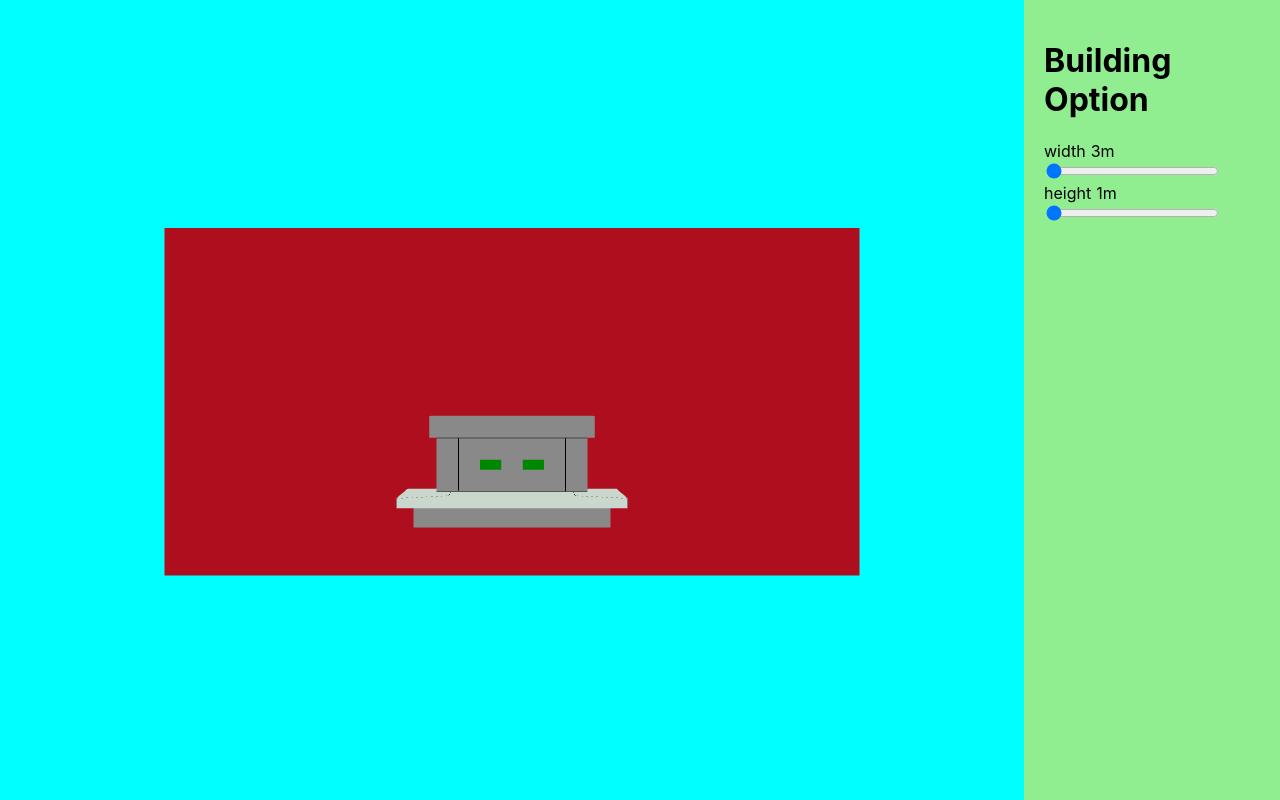
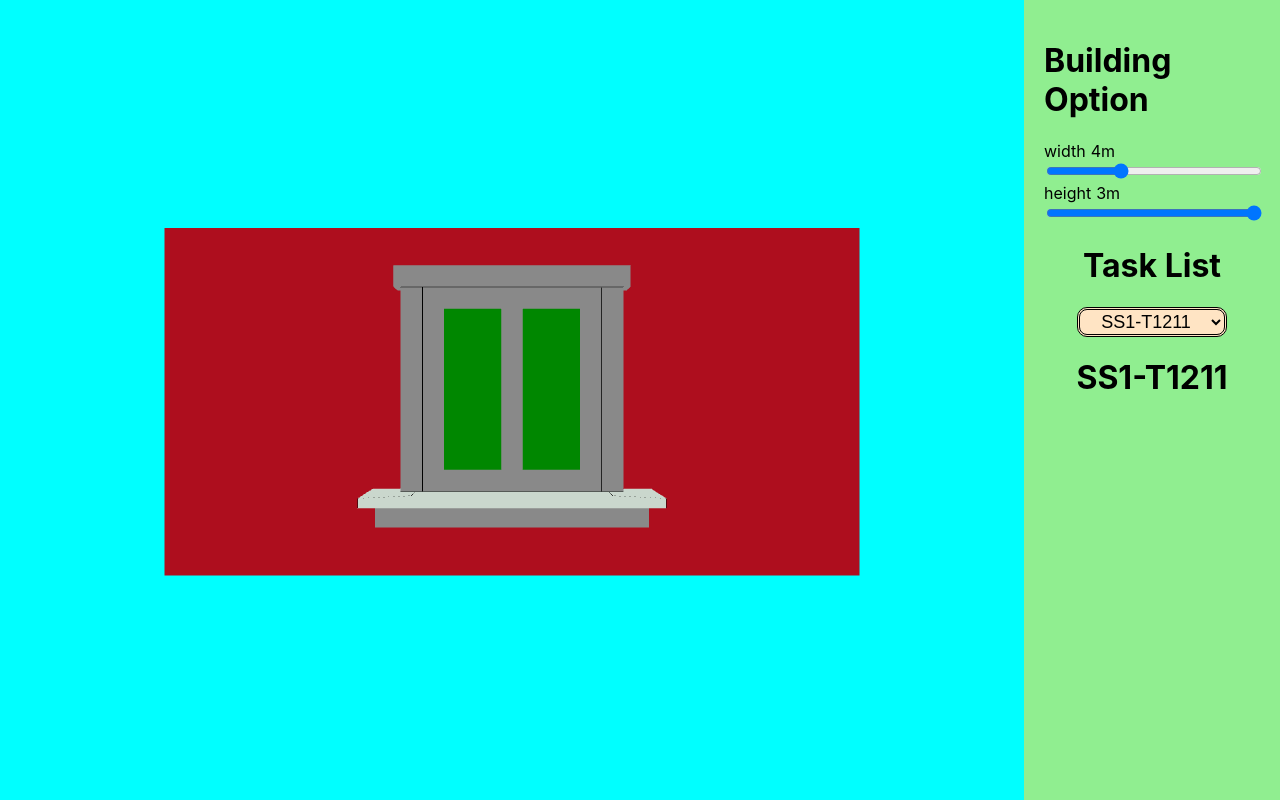
Before and after one commit to dev-procaptain/Training_task, a React (Create React App) app: page / in a window 1280 px wide. Built offline with nearby package versions, Linux system fonts and the light colour scheme.

Commit message:
discover:Error creating WebGL context

```diff
--- a/src/components/Building/Window/index.jsx
+++ b/src/components/Building/Window/index.jsx
@@ -3,38 +3,38 @@ import {extrudeSetting} from '../../../utils/Function';
 import {useMemo} from 'react';
 import {useStore} from '../../../store';
 
-const WindowModel = () => {
+const WindowModel=() => {
 
-	const {sizeInfo, changeSize} = useStore();
-	const scaleX = 20;
-	const scaleY = 21;
-	const trimWidth = 0.3;
-	const width = sizeInfo['width'];
-	const height = sizeInfo['height'];
-	const gap = 0.1;
-	const trimThk = trimWidth * scaleX;
-	const offset = trimWidth * 1.5 * scaleX;
+	const {sizeInfo}=useStore();
+	const scaleX=20;
+	const scaleY=21;
+	const width=sizeInfo['SS1-T1211'][0];
+	const height=sizeInfo['SS1-T1211'][1];
+	const trimWidth=0.3;
+	const gap=0.1;
+	const trimThk=trimWidth*scaleX;
+	const offset=trimWidth*1.5*scaleX;
 
-	const outTrimModel = useMemo(() => {
+	const outTrimModel=useMemo(() => {
 
-		const topTrimShapeWidth = width * scaleX - offset * 2 + 4;
-		const topTrimShapeHeight = height * scaleY;
-		const topTrimShape = new THREE.Shape();
-		topTrimShape.moveTo(-topTrimShapeWidth / 2, topTrimShapeHeight);
-		topTrimShape.lineTo(-topTrimShapeWidth / 2, topTrimShapeHeight - trimThk);
-		topTrimShape.lineTo(topTrimShapeWidth / 2, topTrimShapeHeight - trimThk);
-		topTrimShape.lineTo(topTrimShapeWidth / 2, topTrimShapeHeight);
+		const topTrimShapeWidth=width*scaleX-offset*2+4;
+		const topTrimShapeHeight=height*scaleY;
+		const topTrimShape=new THREE.Shape();
+		topTrimShape.moveTo(-topTrimShapeWidth/2,topTrimShapeHeight);
+		topTrimShape.lineTo(-topTrimShapeWidth/2,topTrimShapeHeight-trimThk);
+		topTrimShape.lineTo(topTrimShapeWidth/2,topTrimShapeHeight-trimThk);
+		topTrimShape.lineTo(topTrimShapeWidth/2,topTrimShapeHeight);
 		topTrimShape.closePath();
 
-		const sideShape = [];
-		const sideTrimShapeWidth = width * scaleX / 2 - offset;
-		const sideTrimShapeHeight = height * scaleY - trimThk - gap;
-		[-1, 1].forEach(dir => {
-			const sideTrimShape = new THREE.Shape();
-			sideTrimShape.moveTo(dir * sideTrimShapeWidth, gap);
-			sideTrimShape.lineTo(dir * sideTrimShapeWidth, sideTrimShapeHeight);
-			sideTrimShape.lineTo(dir * (sideTrimShapeWidth - trimThk), sideTrimShapeHeight);
-			sideTrimShape.lineTo(dir * (sideTrimShapeWidth - trimThk), gap);
+		const sideShape=[];
+		const sideTrimShapeWidth=width*scaleX/2-offset;
+		const sideTrimShapeHeight=height*scaleY-trimThk-gap;
+		[-1,1].forEach(dir => {
+			const sideTrimShape=new THREE.Shape();
+			sideTrimShape.moveTo(dir*sideTrimShapeWidth,gap);
+			sideTrimShape.lineTo(dir*sideTrimShapeWidth,sideTrimShapeHeight);
+			sideTrimShape.lineTo(dir*(sideTrimShapeWidth-trimThk),sideTrimShapeHeight);
+			sideTrimShape.lineTo(dir*(sideTrimShapeWidth-trimThk),gap);
 			sideTrimShape.closePath();
 
 			sideShape.push(sideTrimShape);
@@ -44,37 +44,37 @@ const WindowModel = () => {
 			topTrimShape,
 			sideShape
 		};
-	}, [width, height])
+	},[width,height])
 
-	const gapModel = useMemo(() => {
+	const gapModel=useMemo(() => {
 
-		const gapTopShapeWidth = width * scaleX - offset * 2;
-		const gapTopShapeHeight = height * scaleY - trimThk;
-		const gapTopShape = new THREE.Shape();
-		gapTopShape.moveTo(-gapTopShapeWidth / 2, gapTopShapeHeight);
-		gapTopShape.lineTo(-gapTopShapeWidth / 2, gapTopShapeHeight - gap);
-		gapTopShape.lineTo(gapTopShapeWidth / 2, gapTopShapeHeight - gap);
-		gapTopShape.lineTo(gapTopShapeWidth / 2, gapTopShapeHeight);
+		const gapTopShapeWidth=width*scaleX-offset*2;
+		const gapTopShapeHeight=height*scaleY-trimThk;
+		const gapTopShape=new THREE.Shape();
+		gapTopShape.moveTo(-gapTopShapeWidth/2,gapTopShapeHeight);
+		gapTopShape.lineTo(-gapTopShapeWidth/2,gapTopShapeHeight-gap);
+		gapTopShape.lineTo(gapTopShapeWidth/2,gapTopShapeHeight-gap);
+		gapTopShape.lineTo(gapTopShapeWidth/2,gapTopShapeHeight);
 		gapTopShape.closePath();
 
-		const gapBottomShapeWidth = width * scaleX - offset * 2;
-		const gapBottomShape = new THREE.Shape();
-		gapBottomShape.moveTo(-gapBottomShapeWidth / 2, gapTopShapeHeight);
-		gapBottomShape.lineTo(-gapBottomShapeWidth / 2, gapTopShapeHeight - gap);
-		gapBottomShape.lineTo(gapBottomShapeWidth / 2, gapTopShapeHeight - gap);
-		gapBottomShape.lineTo(gapBottomShapeWidth / 2, gapTopShapeHeight);
+		const gapBottomShapeWidth=width*scaleX-offset*2;
+		const gapBottomShape=new THREE.Shape();
+		gapBottomShape.moveTo(-gapBottomShapeWidth/2,gapTopShapeHeight);
+		gapBottomShape.lineTo(-gapBottomShapeWidth/2,gapTopShapeHeight-gap);
+		gapBottomShape.lineTo(gapBottomShapeWidth/2,gapTopShapeHeight-gap);
+		gapBottomShape.lineTo(gapBottomShapeWidth/2,gapTopShapeHeight);
 		gapBottomShape.closePath();
 
-		const gapSideShapeWidth = width * scaleX - offset * 2 - trimThk * 2;
-		const gapSideShapeHeight = height * scaleY - trimThk - gap;
-		const gapSide = [];
+		const gapSideShapeWidth=width*scaleX-offset*2-trimThk*2;
+		const gapSideShapeHeight=height*scaleY-trimThk-gap;
+		const gapSide=[];
 
-		[-1, 1].forEach(dir => {
-			const gapSideShape = new THREE.Shape();
-			gapSideShape.moveTo(dir * gapSideShapeWidth / 2, gapSideShapeHeight);
-			gapSideShape.lineTo(dir * (gapSideShapeWidth / 2 - gap), gapSideShapeHeight);
-			gapSideShape.lineTo(dir * (gapSideShapeWidth / 2 - gap), gap);
-			gapSideShape.lineTo(dir * gapSideShapeWidth / 2, gap);
+		[-1,1].forEach(dir => {
+			const gapSideShape=new THREE.Shape();
+			gapSideShape.moveTo(dir*gapSideShapeWidth/2,gapSideShapeHeight);
+			gapSideShape.lineTo(dir*(gapSideShapeWidth/2-gap),gapSideShapeHeight);
+			gapSideShape.lineTo(dir*(gapSideShapeWidth/2-gap),gap);
+			gapSideShape.lineTo(dir*gapSideShapeWidth/2,gap);
 			gapSideShape.closePath();
 
 			gapSide.push(gapSideShape);
@@ -85,98 +85,98 @@ const WindowModel = () => {
 			gapBottomShape,
 			gapSide
 		};
-	}, [width, height])
+	},[width,height])
 
-	const inTrimModel = useMemo(() => {
-		const inTrimShapeWidth = width * scaleX - offset * 2 - gap * 2 - trimThk * 2;
-		const inTrimShapeHeight = height * scaleY - trimThk - gap;
-		const inTrimShape = new THREE.Shape();
-		inTrimShape.moveTo(-inTrimShapeWidth / 2, inTrimShapeHeight);
-		inTrimShape.lineTo(inTrimShapeWidth / 2, inTrimShapeHeight);
-		inTrimShape.lineTo(inTrimShapeWidth / 2, gap);
-		inTrimShape.lineTo(-inTrimShapeWidth / 2, gap);
+	const inTrimModel=useMemo(() => {
+		const inTrimShapeWidth=width*scaleX-offset*2-gap*2-trimThk*2;
+		const inTrimShapeHeight=height*scaleY-trimThk-gap;
+		const inTrimShape=new THREE.Shape();
+		inTrimShape.moveTo(-inTrimShapeWidth/2,inTrimShapeHeight);
+		inTrimShape.lineTo(inTrimShapeWidth/2,inTrimShapeHeight);
+		inTrimShape.lineTo(inTrimShapeWidth/2,gap);
+		inTrimShape.lineTo(-inTrimShapeWidth/2,gap);
 		inTrimShape.closePath();
 
-		[-1, 1].forEach(dir => {
-			const inTrimCutShape = new THREE.Shape();
-				inTrimCutShape.moveTo(dir * (inTrimShapeWidth / 2 - trimThk), inTrimShapeHeight - trimThk);
-				inTrimCutShape.lineTo(dir * trimThk / 2, inTrimShapeHeight - trimThk);
-				inTrimCutShape.lineTo(dir * trimThk / 2, gap + trimThk);
-				inTrimCutShape.lineTo(dir * (inTrimShapeWidth / 2 - trimThk), gap + trimThk);
-				inTrimCutShape.closePath();
+		[-1,1].forEach(dir => {
+			const inTrimCutShape=new THREE.Shape();
+			inTrimCutShape.moveTo(dir*(inTrimShapeWidth/2-trimThk),inTrimShapeHeight-trimThk);
+			inTrimCutShape.lineTo(dir*trimThk/2,inTrimShapeHeight-trimThk);
+			inTrimCutShape.lineTo(dir*trimThk/2,gap+trimThk);
+			inTrimCutShape.lineTo(dir*(inTrimShapeWidth/2-trimThk),gap+trimThk);
+			inTrimCutShape.closePath();
 
-				inTrimShape.holes.push(inTrimCutShape);
+			inTrimShape.holes.push(inTrimCutShape);
 		})
 
 		return {
 			inTrimShape
 		}
-	}, [width, height])
+	},[width,height])
 
-	const panelModel = useMemo(() => {
-		const panelShapeWidth = width * scaleX - offset * 2 - gap * 2 - trimThk * 2;
-		const panelShapHeight = height * scaleY - trimThk - gap;
-		const panelShapeModel = [];
-		[-1, 1].forEach(dir => {
-			const panelShape = new THREE.Shape();
-				panelShape.moveTo(dir * (panelShapeWidth / 2 - trimThk), panelShapHeight - trimThk);
-				panelShape.lineTo(dir * trimThk / 2, panelShapHeight - trimThk);
-				panelShape.lineTo(dir * trimThk / 2, gap + trimThk);
-				panelShape.lineTo(dir * (panelShapeWidth / 2 - trimThk), gap + trimThk);
-				panelShape.closePath();
+	const panelModel=useMemo(() => {
+		const panelShapeWidth=width*scaleX-offset*2-gap*2-trimThk*2;
+		const panelShapHeight=height*scaleY-trimThk-gap;
+		const panelShapeModel=[];
+		[-1,1].forEach(dir => {
+			const panelShape=new THREE.Shape();
+			panelShape.moveTo(dir*(panelShapeWidth/2-trimThk),panelShapHeight-trimThk);
+			panelShape.lineTo(dir*trimThk/2,panelShapHeight-trimThk);
+			panelShape.lineTo(dir*trimThk/2,gap+trimThk);
+			panelShape.lineTo(dir*(panelShapeWidth/2-trimThk),gap+trimThk);
+			panelShape.closePath();
 
-				panelShapeModel.push(panelShape);
-			})
+			panelShapeModel.push(panelShape);
+		})
 		return {
 			panelShapeModel
 		}
-	}, [width, height])
+	},[width,height])
 
-	const BottomModel = useMemo(() => {
-		const bottomModelWidth = width * scaleX;
-		const bottomModelHeight = trimThk * 1.5;
+	const BottomModel=useMemo(() => {
+		const bottomModelWidth=width*scaleX;
+		const bottomModelHeight=trimThk*1.5;
 
-		const bottomModelShape = new THREE.Shape();
-		bottomModelShape.moveTo(-bottomModelWidth / 2, 0);
-		bottomModelShape.lineTo(bottomModelWidth / 2, 0);
-		bottomModelShape.lineTo(bottomModelWidth / 2, -bottomModelHeight);
-		bottomModelShape.lineTo(-bottomModelWidth / 2, -bottomModelHeight);
+		const bottomModelShape=new THREE.Shape();
+		bottomModelShape.moveTo(-bottomModelWidth/2,0);
+		bottomModelShape.lineTo(bottomModelWidth/2,0);
+		bottomModelShape.lineTo(bottomModelWidth/2,-bottomModelHeight);
+		bottomModelShape.lineTo(-bottomModelWidth/2,-bottomModelHeight);
 		bottomModelShape.closePath();
 
-		const bottomSide = [];
-		[-1, 1].forEach(dir => {
-			const bottomSideShape = new THREE.Shape();
-			bottomSideShape.moveTo(dir * bottomModelWidth / 2, 0);
-			bottomSideShape.lineTo(dir * bottomModelWidth / 2, bottomModelHeight + trimThk - gap);
-			bottomSideShape.lineTo(dir * (bottomModelWidth / 2 - offset - trimThk / 3 * 2), (bottomModelHeight + trimThk - gap) / 4 * 3);
-			bottomSideShape.lineTo(dir * (bottomModelWidth / 2 - offset - trimThk / 3 * 2), 0);
+		const bottomSide=[];
+		[-1,1].forEach(dir => {
+			const bottomSideShape=new THREE.Shape();
+			bottomSideShape.moveTo(dir*bottomModelWidth/2,0);
+			bottomSideShape.lineTo(dir*bottomModelWidth/2,bottomModelHeight+trimThk-gap);
+			bottomSideShape.lineTo(dir*(bottomModelWidth/2-offset-trimThk/3*2),(bottomModelHeight+trimThk-gap)/4*3);
+			bottomSideShape.lineTo(dir*(bottomModelWidth/2-offset-trimThk/3*2),0);
 			bottomSideShape.closePath();
 
 			bottomSide.push(bottomSideShape);
 		})
 
-		const bottomGap = [];
-		[-1, 1].forEach(dir => {
-			const bottomGapShape = new THREE.Shape();
-			bottomGapShape.moveTo(dir * bottomModelWidth / 2, bottomModelHeight + trimThk);
-			bottomGapShape.lineTo(dir * bottomModelWidth / 2, bottomModelHeight + trimThk - gap);
-			bottomGapShape.lineTo(dir * (bottomModelWidth / 2 - offset - trimThk / 3 * 2), (bottomModelHeight + trimThk - gap) / 4 * 3);
-			bottomGapShape.lineTo(dir * (bottomModelWidth / 2 - offset - trimThk / 3 * 2), 0);
-			bottomGapShape.lineTo(dir * (bottomModelWidth / 2 - offset - trimThk / 3 * 2 - gap), 0);
-			bottomGapShape.lineTo(dir * (bottomModelWidth / 2 - offset - trimThk / 3 * 2 - gap), (bottomModelHeight + trimThk) / 4 * 3);
+		const bottomGap=[];
+		[-1,1].forEach(dir => {
+			const bottomGapShape=new THREE.Shape();
+			bottomGapShape.moveTo(dir*bottomModelWidth/2,bottomModelHeight+trimThk);
+			bottomGapShape.lineTo(dir*bottomModelWidth/2,bottomModelHeight+trimThk-gap);
+			bottomGapShape.lineTo(dir*(bottomModelWidth/2-offset-trimThk/3*2),(bottomModelHeight+trimThk-gap)/4*3);
+			bottomGapShape.lineTo(dir*(bottomModelWidth/2-offset-trimThk/3*2),0);
+			bottomGapShape.lineTo(dir*(bottomModelWidth/2-offset-trimThk/3*2-gap),0);
+			bottomGapShape.lineTo(dir*(bottomModelWidth/2-offset-trimThk/3*2-gap),(bottomModelHeight+trimThk)/4*3);
 			bottomGapShape.closePath();
 
 			bottomGap.push(bottomGapShape);
 		})
 
-		const bottomMidModelWidth = width * scaleX - offset * 2 - gap * 2 - trimThk / 3 * 4;
-		const bottomMidShape = new THREE.Shape();
-		bottomMidShape.moveTo(-bottomModelWidth / 2, bottomModelHeight + trimThk);
-		bottomMidShape.lineTo(-bottomMidModelWidth / 2, (bottomModelHeight + trimThk) / 4 * 3);
-		bottomMidShape.lineTo(-bottomMidModelWidth / 2, 0);
-		bottomMidShape.lineTo(bottomMidModelWidth / 2, 0);
-		bottomMidShape.lineTo(bottomMidModelWidth / 2, (bottomModelHeight + trimThk) / 4 * 3);
-		bottomMidShape.lineTo(bottomModelWidth / 2, bottomModelHeight + trimThk);
+		const bottomMidModelWidth=width*scaleX-offset*2-gap*2-trimThk/3*4;
+		const bottomMidShape=new THREE.Shape();
+		bottomMidShape.moveTo(-bottomModelWidth/2,bottomModelHeight+trimThk);
+		bottomMidShape.lineTo(-bottomMidModelWidth/2,(bottomModelHeight+trimThk)/4*3);
+		bottomMidShape.lineTo(-bottomMidModelWidth/2,0);
+		bottomMidShape.lineTo(bottomMidModelWidth/2,0);
+		bottomMidShape.lineTo(bottomMidModelWidth/2,(bottomModelHeight+trimThk)/4*3);
+		bottomMidShape.lineTo(bottomModelWidth/2,bottomModelHeight+trimThk);
 		bottomMidShape.closePath();
 
 		return {
@@ -184,66 +184,66 @@ const WindowModel = () => {
 			bottomGap,
 			bottomMidShape
 		};
-	}, [width, height])
+	},[width,height])
 
-	const underModel = useMemo(() => {
-		const underModelWidth = width * scaleX - offset;
-		const underModelHeight = trimThk * 1.5 + trimThk;
-		const underModelShape = new THREE.Shape();
-		underModelShape.moveTo(-underModelWidth / 2, 0);
-		underModelShape.lineTo(-underModelWidth / 2, underModelHeight);
-		underModelShape.lineTo(underModelWidth / 2, underModelHeight);
-		underModelShape.lineTo(underModelWidth / 2, 0)
+	const underModel=useMemo(() => {
+		const underModelWidth=width*scaleX-offset;
+		const underModelHeight=trimThk*1.5+trimThk;
+		const underModelShape=new THREE.Shape();
+		underModelShape.moveTo(-underModelWidth/2,0);
+		underModelShape.lineTo(-underModelWidth/2,underModelHeight);
+		underModelShape.lineTo(underModelWidth/2,underModelHeight);
+		underModelShape.lineTo(underModelWidth/2,0)
 		underModelShape.closePath();
 
 		return {underModelShape};
-	}, [width, height])
+	},[width,height])
 
-	return(
+	return (
 		<>
 			<group name='outTrimModel'>
 				<mesh>
-					<extrudeGeometry args={[outTrimModel.topTrimShape, extrudeSetting(5)]} />
+					<extrudeGeometry args={[outTrimModel.topTrimShape,extrudeSetting(5)]} />
 					<meshPhongMaterial color={'gray'} />
 				</mesh>
 				<mesh>
-					<extrudeGeometry args={[outTrimModel.sideShape, extrudeSetting(5)]} />
+					<extrudeGeometry args={[outTrimModel.sideShape,extrudeSetting(5)]} />
 					<meshPhongMaterial color={'gray'} />
 				</mesh>
 				<mesh>
-					<extrudeGeometry args={[gapModel.gapTopShape, extrudeSetting(5)]} />
+					<extrudeGeometry args={[gapModel.gapTopShape,extrudeSetting(5)]} />
 					<meshPhongMaterial color={'black'} />
 				</mesh>
 				<mesh>
-					<extrudeGeometry args={[gapModel.gapSide, extrudeSetting(5)]} />
+					<extrudeGeometry args={[gapModel.gapSide,extrudeSetting(5)]} />
 					<meshPhongMaterial color={'black'} />
 				</mesh>
-				<mesh position={[0, -(height * scaleY - trimThk - gap), 0]}>
-					<extrudeGeometry args={[gapModel.gapBottomShape, extrudeSetting(5)]} />
+				<mesh position={[0,-(height*scaleY-trimThk-gap),0]}>
+					<extrudeGeometry args={[gapModel.gapBottomShape,extrudeSetting(5)]} />
 					<meshPhongMaterial color={'black'} />
 				</mesh>
 				<mesh>
-					<extrudeGeometry args={[inTrimModel.inTrimShape, extrudeSetting(5)]} />
+					<extrudeGeometry args={[inTrimModel.inTrimShape,extrudeSetting(5)]} />
 					<meshPhongMaterial color={'gray'} />
 				</mesh>
 				<mesh>
-					<extrudeGeometry args={[panelModel.panelShapeModel, extrudeSetting(5)]} />
+					<extrudeGeometry args={[panelModel.panelShapeModel,extrudeSetting(5)]} />
 					<meshPhongMaterial color={'green'} />
 				</mesh>
-				<mesh rotation={[Math.PI / 2, 0, 0]}>
-					<extrudeGeometry args={[BottomModel.bottomSide, extrudeSetting(2.5)]} />
+				<mesh rotation={[Math.PI/2,0,0]}>
+					<extrudeGeometry args={[BottomModel.bottomSide,extrudeSetting(2.5)]} />
 					<meshPhongMaterial color={'#C3E2CC'} />
 				</mesh>
-				<mesh rotation={[Math.PI / 2, 0, 0]}>
-					<extrudeGeometry args={[BottomModel.bottomMidShape, extrudeSetting(2.5)]} />
+				<mesh rotation={[Math.PI/2,0,0]}>
+					<extrudeGeometry args={[BottomModel.bottomMidShape,extrudeSetting(2.5)]} />
 					<meshPhongMaterial color={'#C3E2CC'} />
 				</mesh>
-				<mesh rotation={[Math.PI / 2, 0, 0]}>
-					<extrudeGeometry args={[BottomModel.bottomGap, extrudeSetting(2.5)]} />
+				<mesh rotation={[Math.PI/2,0,0]}>
+					<extrudeGeometry args={[BottomModel.bottomGap,extrudeSetting(2.5)]} />
 					<meshPhongMaterial color={'black'} />
 				</mesh>
-				<mesh position={[0, -2.5, 0]} rotation={[Math.PI / 2, 0, 0]}>
-					<extrudeGeometry args={[underModel.underModelShape, extrudeSetting(5)]} />
+				<mesh position={[0,-2.5,0]} rotation={[Math.PI/2,0,0]}>
+					<extrudeGeometry args={[underModel.underModelShape,extrudeSetting(5)]} />
 					<meshPhongMaterial color={'gray'} />
 				</mesh>
 			</group>
--- a/src/components/Control/index.jsx
+++ b/src/components/Control/index.jsx
@@ -1,29 +1,58 @@
+import React from "react";
+import {initialData,taskStore} from "../../store";
 import RangeSlider from "../RangeSlider";
+import './style.css';
 
+const UIData={
+	'SS1-T1211': [
+		{name: "width",minValue: 3,maxValue: 6,id: 'SS1-T1211'},
+		{name: "height",minValue: 1,maxValue: 3,id: 'SS1-T1211'},
+	],
+	'SS1-T1242': [
+		{name: "width",minValue: 5,maxValue: 8,id: 'SS1-T1242'},
+		{name: "height",minValue: 4,maxValue: 7,id: 'SS1-T1242'},
+	]
+};
+const Control=() => {
 
-const UIData = [
-  { name: "width", minValue: 3, maxValue: 6 },
-  { name: "height", minValue: 1, maxValue: 3 },
-];
-const Control = () => {
+	const {taskInfo,setTaskInfo}=taskStore();
+	const handleChange=(e) => {
+		setTaskInfo(e.target.value);
 
-	return(
+	};
+
+	return (
 		<div>
 			<h1>Building Option</h1>
 			{
-				UIData.map((element, index) => {
+				UIData[taskInfo].map((element,index) => {
 					return (
 						<RangeSlider
 							key={index}
 							name={element.name}
+							id={element.id}
 							minValue={element.minValue}
 							maxValue={element.maxValue}
 						/>
 					);
 				})
 			}
+
+			<div style={{display: 'flex',flexDirection: "column",justifyContent: 'center',alignItems: "center"}}>
+				<h1>Task List</h1>
+				<select className="taskList" onChange={handleChange}>
+					{
+						Object.keys(initialData).map((element,index) => {
+							return (
+								<option>{element}</option>
+							)
+						})
+					}
+				</select>
+				<h1>{taskInfo}</h1>
+			</div>
 		</div>
-		)
+	)
 }
 
 export default Control;
--- /dev/null
+++ b/src/components/Control/style.css
@@ -0,0 +1,12 @@
+.taskList {
+	width: 150px;
+	height: 30px;
+	border: 3px;
+	border-style: double;
+	border-radius: 10px;
+	background-color: bisque;
+	cursor: pointer;
+	font-size: large;
+	text-align: center;
+
+}
--- a/src/components/RangeSlider/index.jsx
+++ b/src/components/RangeSlider/index.jsx
@@ -1,37 +1,38 @@
 import React from "react";
-import { useStore } from "../../store";
+import {useStore} from "../../store";
 
-const RangeSlider = ({name, minValue, maxValue}) => {
-	const {sizeInfo, changeSize} = useStore();
+const RangeSlider=({name,minValue,maxValue,id}) => {
+  const {sizeInfo,changeSize}=useStore();
 
-  const handleChange = (e) => {
+  const handleChange=(e) => {
 
-		if (name === 'width')
-    changeSize({
-			...sizeInfo,
-			width: e.target.value
-		});
-		if (name === 'height')
-    changeSize({
-			...sizeInfo,
-			height: e.target.value
-		});
-}
+    if(name==='width') {
+      let temp=sizeInfo
+      temp[id].splice(0,1,e.target.value);
+      changeSize(temp);
+    }
+
+    if(name==='height') {
+      let temp=sizeInfo
+      temp[id].splice(1,1,e.target.value);
+      changeSize(temp);
+    }
+  }
 
   return (
     <div>
-      <div style={{ display: "flex", gap: "5px" }}>
+      <div style={{display: "flex",gap: "5px"}}>
         <div>{name}</div>
-        <div style={{ width: "50px" }}>{sizeInfo[name]}m</div>
+        <div style={{width: "50px"}}>{name=='width'? sizeInfo[id][0]:sizeInfo[id][1]}m</div>
       </div>
       <input
         id="range-slider"
         type="range"
-				style={{width: '80%'}}
-				min={minValue}
+        style={{width: '100%'}}
+        min={minValue}
         max={maxValue}
         step="0.1"
-        value={sizeInfo[name]}
+        value={name==='width'? sizeInfo[id][0]:sizeInfo[id][1]}
         onChange={handleChange}
       />
     </div>
--- a/src/index.js
+++ b/src/index.js
@@ -6,10 +6,10 @@ import reportWebVitals from './reportWebVitals';
 
 
 
-const root = ReactDOM.createRoot(document.getElementById('root'));
+const root=ReactDOM.createRoot(document.getElementById('root'));
 root.render(
   <React.StrictMode>
-      <App />
+    <App />
   </React.StrictMode>
 );
 
--- a/src/store/index.js
+++ b/src/store/index.js
@@ -1,12 +1,22 @@
 import {create} from "zustand";
 
+export const initialData={
+	'SS1-T1211': [4,3],
+	'SS1-T1242': [5,4],
+}
 
-export const useStore = create((set) => ({
-	sizeInfo: {
-		width: 3,
-		height: 1
-	},
-	changeSize:  (info) => set({
+
+export const useStore=create((set) => ({
+	sizeInfo: initialData,
+	changeSize: (info) => set({
 		sizeInfo: info
 	})
 }));
+
+
+export const taskStore=create((set) => ({
+	taskInfo: 'SS1-T1211',
+	setTaskInfo: (task) => set({
+		taskInfo: task
+	})
+}));
```
Also changed, not shown: src/app/store/index.js (deleted, +0 -8 lines), src/components/Building/Door/index.jsx (+127 -6 lines), src/components/Building/index.jsx (added, +17 -0 lines), src/components/box/index.jsx (deleted, +0 -28 lines).
